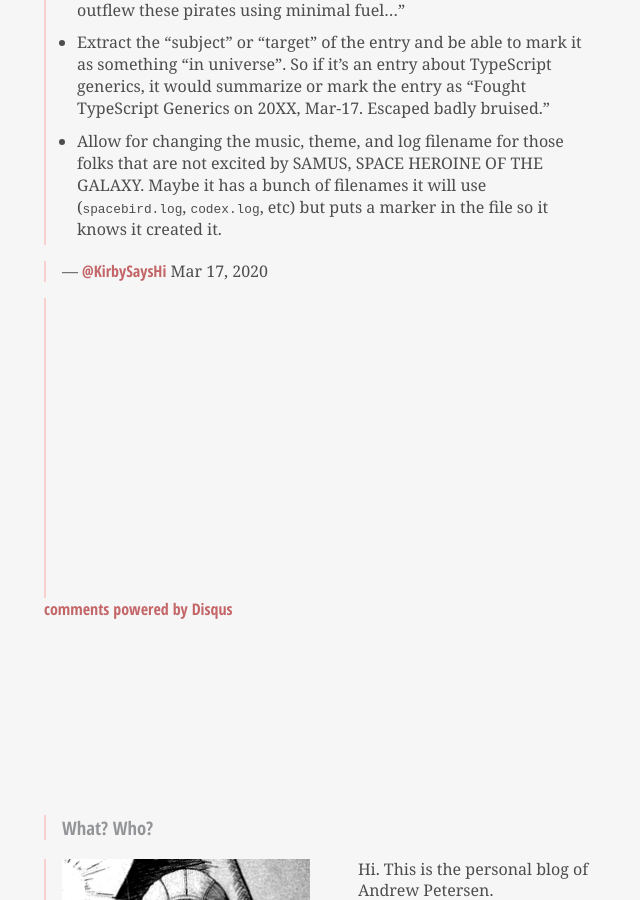
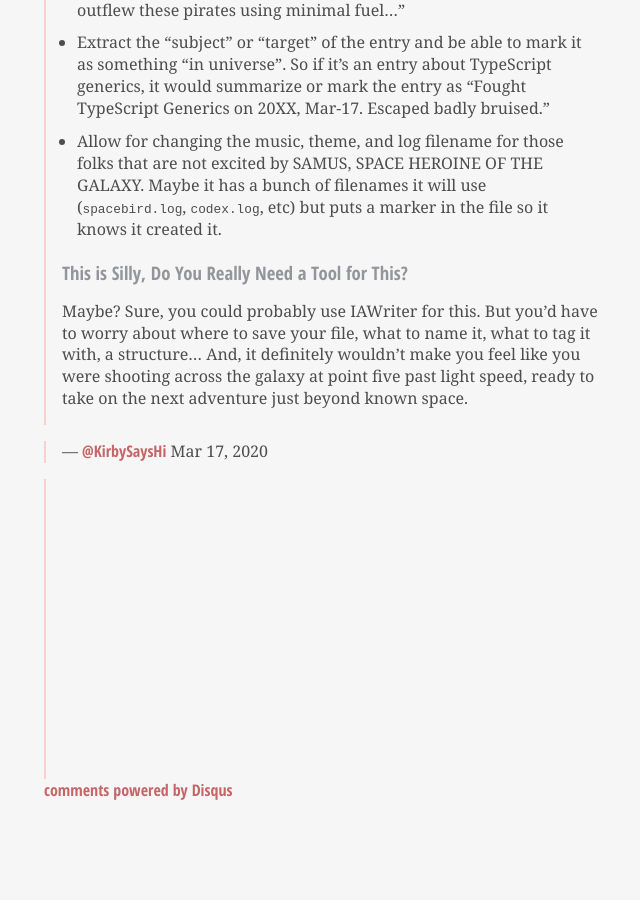
Before and after one commit to kirbysayshi/kirbysayshi.github.com, a Jekyll site: the page built from _posts/2020-03-17-space-bird-log.md, in a window 1280 px wide and 900 px high, scrolled down 2200 px. Shown: the whole window, without its empty margins (306-946 px from the left). Built offline with Jekyll 4.4.1, drawn with Linux system fonts in a browser that asks for light colours; nearby versions of some CDN libraries; comment, search, counter and statistics services are not loaded.

Commit message:
spacebird

```diff
--- a/_posts/2020-03-17-space-bird-log.md
+++ b/_posts/2020-03-17-space-bird-log.md
@@ -23,13 +23,13 @@
 
 So. Motivation. Logging. Stories. Blogging. What if I could avoid overwhelming myself by hiding away as many details as possible until the last possible moment? AND help motivate myself with some make-believe excitement?
 
-ENTER THE SPACE BIRD LOG
+## ENTER THE SPACE BIRD LOG
 
 I've always wanted to feel like a character that logs their daily interactions and challenges, ready to be retold in an epic story later. Like Captain Picard and his ship's log, or... [Samus Aran and the intro to Super Metroid](https://youtu.be/86Z4bwdxn_Y?t=54). It would be pretty exciting to recount how I squashed these bugs, or overcame a particularly nasty typed-language situation as if I were trapsing across the galaxy in a ship, adventure to adventure!
 
 So... I feel a tool coming on.
 
-### Acceptance Criteria:
+## Acceptance Criteria:
 
 - must remove all choices and friction when documenting
 - must log progress over time without any fiddling
@@ -52,8 +52,12 @@
 - Have a readable yet on-theme font
 - never let me worry about saving or where to save
 
-OPTIONAL YET AWESOME BONUSES (maybe mandatory???)
+## OPTIONAL YET AWESOME BONUSES (maybe mandatory???)
 
 - Have some prompts that cycle or are randomly generated to get me in the mood: "I thought I was done with these bugs..." "I previously outflew these pirates using minimal fuel..."
 - Extract the "subject" or "target" of the entry and be able to mark it as something "in universe". So if it's an entry about TypeScript generics, it would summarize or mark the entry as "Fought TypeScript Generics on 20XX, Mar-17. Escaped badly bruised."
 - Allow for changing the music, theme, and log filename for those folks that are not excited by SAMUS, SPACE HEROINE OF THE GALAXY. Maybe it has a bunch of filenames it will use (`spacebird.log`, `codex.log`, etc) but puts a marker in the file so it knows it created it.
+
+## This is Silly, Do You Really Need a Tool for This?
+
+Maybe? Sure, you could probably use IAWriter for this. But you'd have to worry about where to save your file, what to name it, what to tag it with, a structure... And, it definitely wouldn't make you feel like you were shooting across the galaxy at point five past light speed, ready to take on the next adventure just beyond known space.
```
